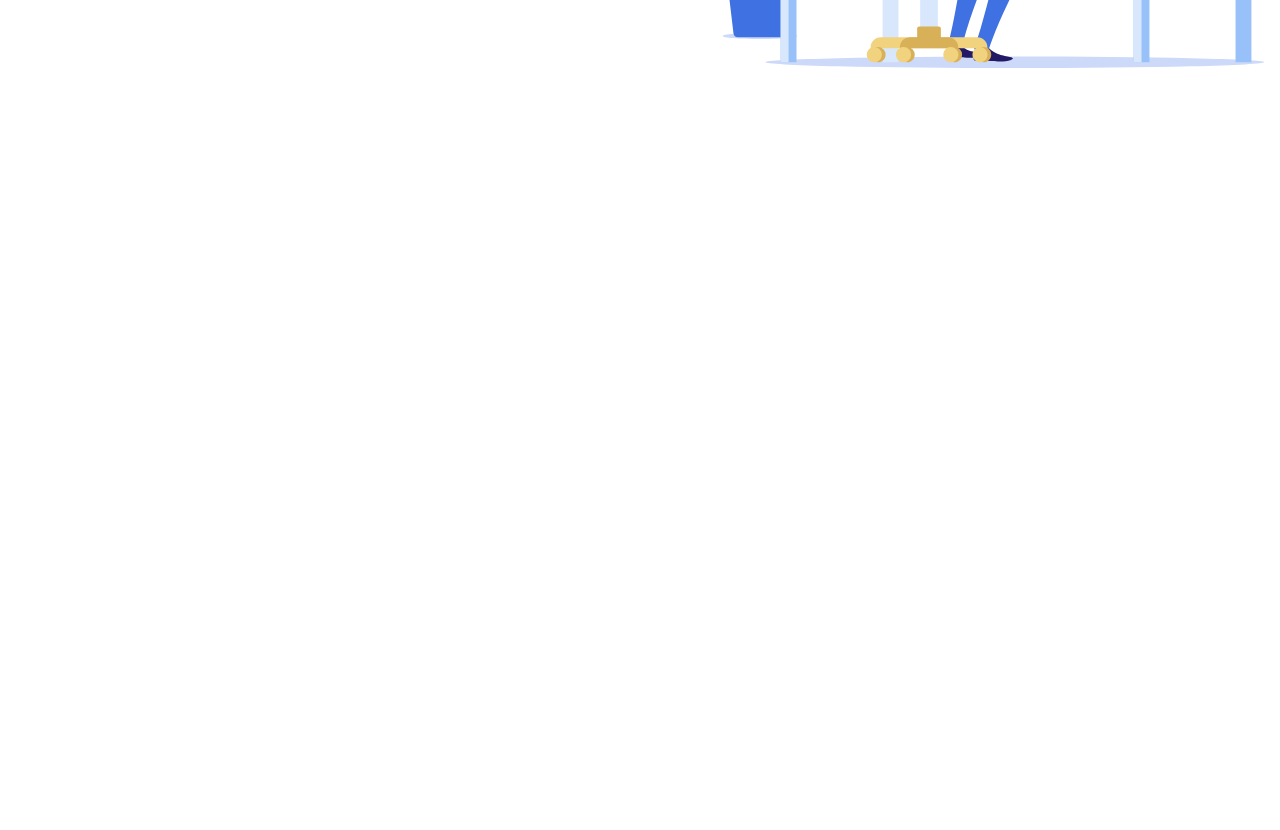
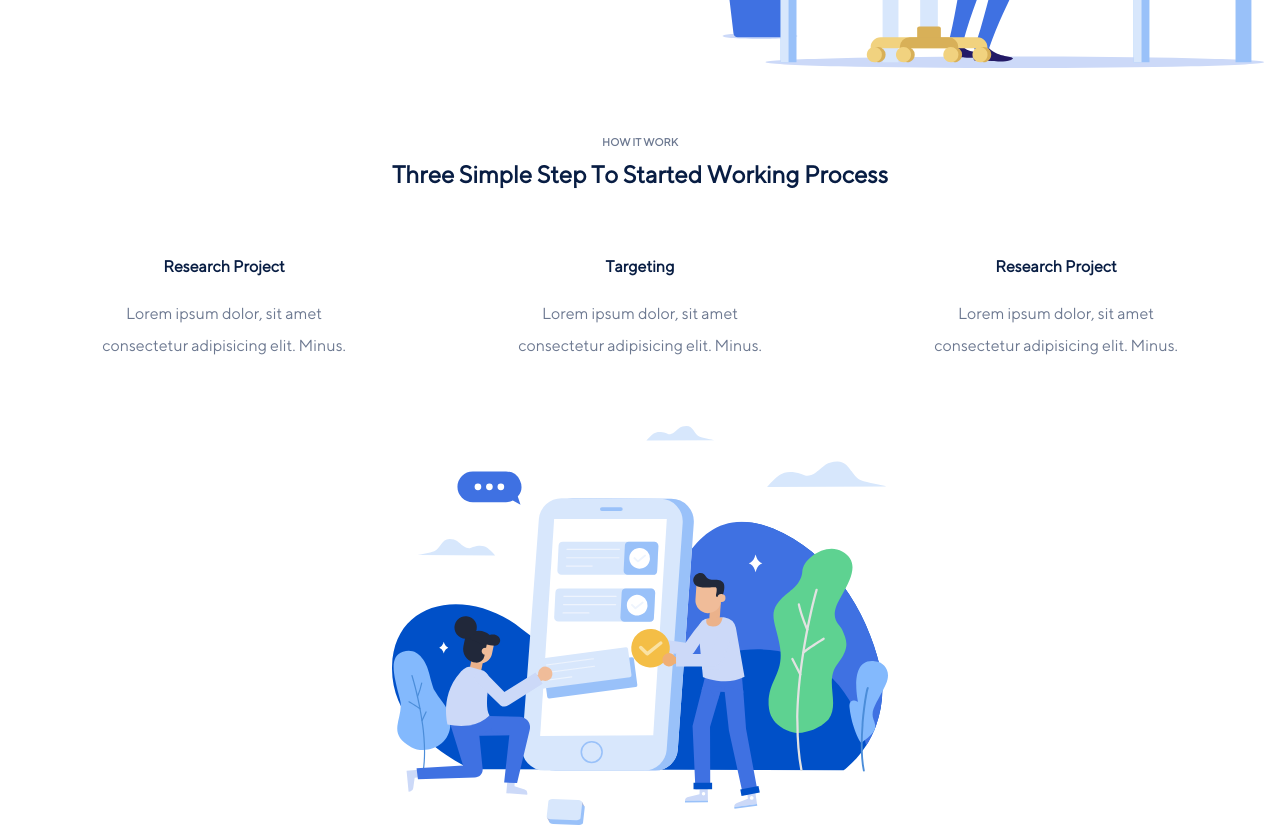
Before and after one commit to omidnk02/Interactivereart, a plain HTML site: page index.html in a window 1280 px wide. Shown: the part 546-1376 px from the top of the page. Before the commit the page ends 800 px from the top, so only its background shows below. Drawn offline with Linux system fonts and the light colour scheme.

Commit message:
main design started, works section done.

```diff
--- a/index.html
+++ b/index.html
@@ -72,7 +72,37 @@
         </section>
       </div>
     </header>
-
+    <main class="main">
+      <div class="container">
+        <section class="work">
+          <h6 class="works__text">HOW IT WORK</h6>
+          <h2 class="works__title">
+            Three Simple Step To Started Working Process
+          </h2>
+          <div class="works-content">
+            <div class="works-content__item">
+              <h4 class="works-content__title">Research Project</h4>
+              <p class="works-content__text">
+                Lorem ipsum dolor, sit amet consectetur adipisicing elit. Minus.
+              </p>
+            </div>
+            <div class="works-content__item">
+              <h4 class="works-content__title">Targeting</h4>
+              <p class="works-content__text">
+                Lorem ipsum dolor, sit amet consectetur adipisicing elit. Minus.
+              </p>
+            </div>
+            <div class="works-content__item">
+              <h4 class="works-content__title">Research Project</h4>
+              <p class="works-content__text">
+                Lorem ipsum dolor, sit amet consectetur adipisicing elit. Minus.
+              </p>
+            </div>
+          </div>
+          <div class="works-image"><img src="./images/main-img.svg" class="works-image__image" alt=""></div>
+        </section>
+      </div>
+    </main>
     <script src="scripts/app.js"></script>
   </body>
 </html>
--- a/styles/app.css
+++ b/styles/app.css
@@ -300,8 +300,39 @@ body {
 .header-content__image {
   width: 100%;
 }
-/* main */
-
+/* start main */
+.work {
+  text-align: center;
+  margin-top: 4rem;
+}
+.works__text {
+  color: #6c7890;
+  margin-bottom: 0;
+}
+.works__title {
+  color: #081d43;
+  margin-top: 0.8rem;
+}
+.works-content {
+  margin-top: 3rem;
+  display: flex;
+  justify-content: space-around;
+}
+.works-content__title {
+  color: #081d43;
+}
+.works-content__text {
+  color: #6c7890;
+  line-height: 2rem;
+  max-width: 16rem;
+}
+.works-image {
+  max-width: 31rem;
+  margin: 3rem auto 0;
+}
+.works-image__image {
+  width: 100%;
+}
 /* Project Responsive */
 
 @media only screen and (max-width: 1200px) {
```
